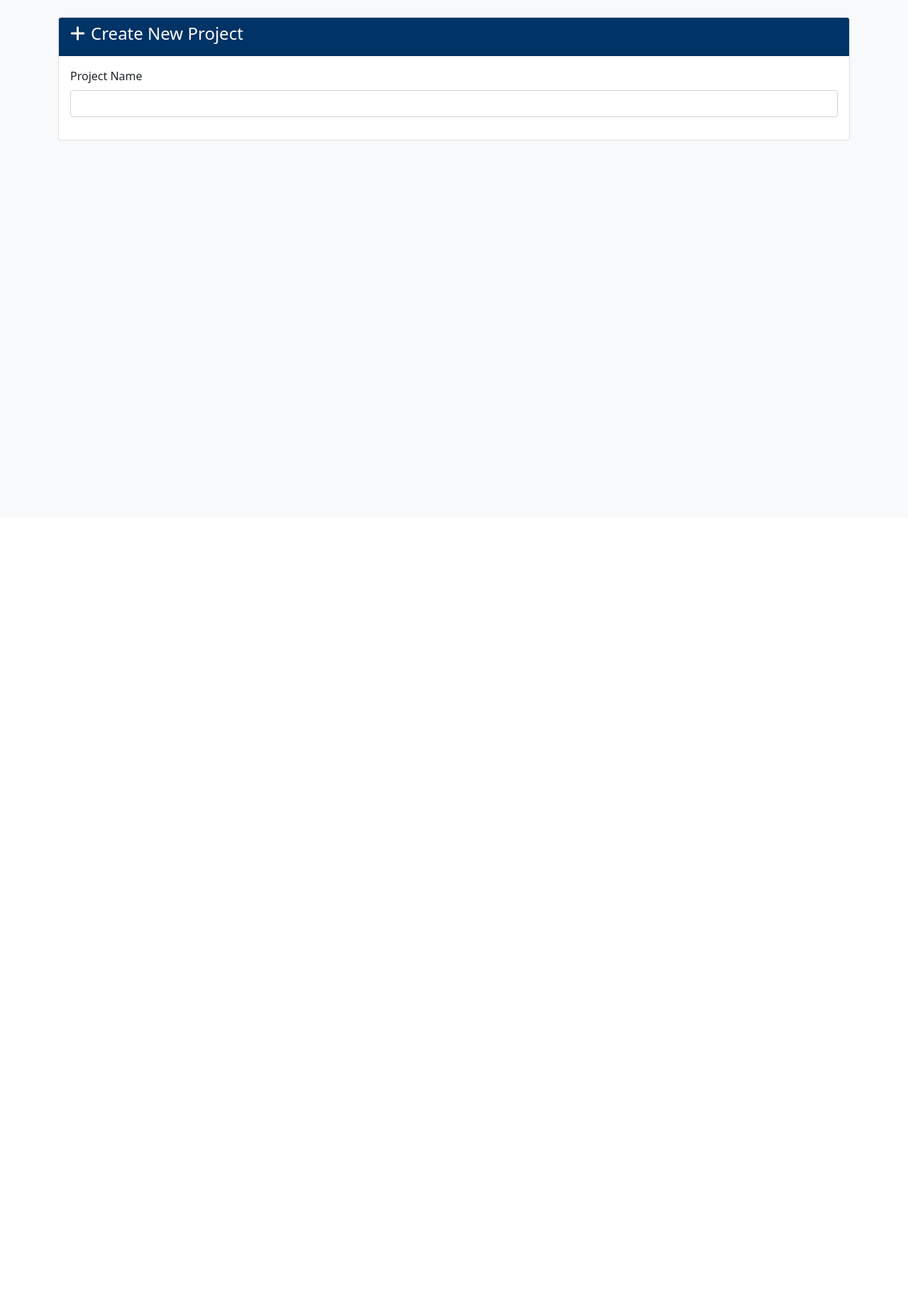
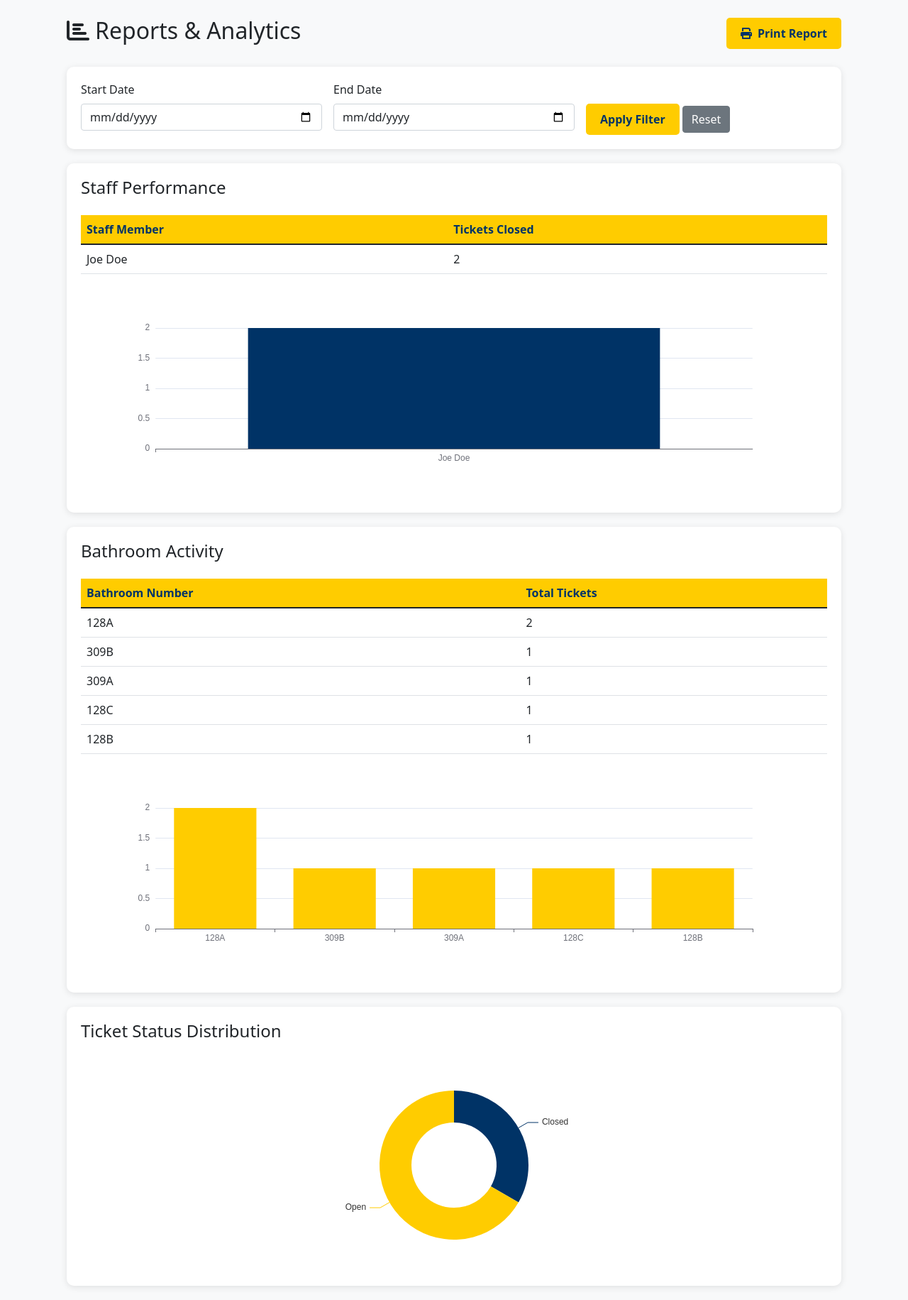
Before and after one commit to suchovcj/BMTS-KSU, a Django app: page /reports/ in a window 1280 px wide. Shown: the part 72-1903 px from the top of the page at 71% size. Before the commit the page ends 270 px from the top, so only its background shows below. Run offline with Django 5.2, Linux system fonts and the light colour scheme; a user stored in the database is signed in; data comes from the database, SQL or seed files in the repository; both versions use the stored data as it was after the commit.

Commit message:
Basic reports/analytics page complete

```diff
--- a/bmts/templates/bmts/reports.html
+++ b/bmts/templates/bmts/reports.html
@@ -1,63 +1,214 @@
-<!DOCTYPE html>
-<html>
-<head>
-    <title>BMTS - New Project</title>
-    <link href="https://cdn.jsdelivr.net/npm/bootstrap@5.1.3/dist/css/bootstrap.min.css" rel="stylesheet">
-    <link href="https://cdnjs.cloudflare.com/ajax/libs/font-awesome/6.0.0/css/all.min.css" rel="stylesheet">
+{% extends 'bmts/tickets_base.html' %}
+{% load static %}
+
+{% block title %}BMTS - Reports{% endblock %}
+
+{% block content %}
 <style>
-        /* Copy the same styles from your index.html to maintain consistency */
-        :root {
-            --primary-color: #003366;
-            --secondary-color: #ffcc00;
+    .report-card {
+        background-color: white;
+        border-radius: 10px;
+        padding: 20px;
+        margin-bottom: 20px;
+        box-shadow: 0 2px 10px rgba(0, 0, 0, 0.1);
     }
 
-        .navbar {
-            background-color: var(--primary-color) !important;
-            padding: 1rem;
+    .table th {
+        background-color: var(--secondary-color);
+        color: var(--primary-color);
     }
 
-        .navbar-brand, .nav-link, .welcome-text {
-            color: white !important;
+    .chart-container {
+        height: 300px;
     }
-        /* Add other styles as needed */
+
+    .action-btn {
+        background-color: var(--secondary-color);
+        color: var(--primary-color);
+        border: none;
+        transition: all 0.3s ease;
+    }
+
+    .action-btn:hover {
+        background-color: var(--primary-color);
+        color: var(--secondary-color);
+    }
 </style>
-</head>
-<body class="bg-light">
-    <!-- Same navbar as index.html -->
-    <nav class="navbar navbar-expand-lg">
-        <div class="container">
-            <a class="navbar-brand fw-bold" href="{% url 'bmts:index' %}">
-                <i class="fas fa-chart-line me-2"></i>BMTS Dashboard
-            </a>
-            <div class="navbar-nav ms-auto">
-                {% if user.is_authenticated %}
-                    <span class="nav-item nav-link welcome-text">
-                        <i class="fas fa-user me-2"></i>Welcome, {{ user.email }}
-                    </span>
-                    <a class="nav-item nav-link" href="{% url 'bmts:logout' %}">
-                        <i class="fas fa-sign-out-alt me-2"></i>Logout
-                    </a>
-                {% endif %}
+
+<div class="container mt-4">
+    <div class="d-flex justify-content-between align-items-center mb-4">
+        <h2><i class="fas fa-chart-bar me-2"></i>Reports & Analytics</h2>
+        <div>
+            <button class="btn action-btn" onclick="window.print()">
+                <i class="fas fa-print me-2"></i>Print Report
+            </button>
         </div>
     </div>
-    </nav>
 
-    <div class="container mt-4">
-        <div class="card">
-            <div class="card-header" style="background-color: var(--primary-color); color: white;">
-                <h4><i class="fas fa-plus me-2"></i>Create New Project</h4>
+    <!-- Date Range Filter -->
+    <div class="report-card">
+        <form method="get" class="row g-3">
+            <div class="col-md-4">
+                <label class="form-label">Start Date</label>
+                <input type="date" name="start_date" class="form-control" value="{{ start_date }}">
             </div>
-            <div class="card-body">
-                <!-- Add your new project form here -->
-                <form>
-                    <div class="mb-3">
-                        <label for="projectName" class="form-label">Project Name</label>
-                        <input type="text" class="form-control" id="projectName" required>
+            <div class="col-md-4">
+                <label class="form-label">End Date</label>
+                <input type="date" name="end_date" class="form-control" value="{{ end_date }}">
             </div>
-                    <!-- Add more form fields as needed -->
+            <div class="col-md-4">
+                <label class="form-label">&nbsp;</label>
+                <div>
+                    <button type="submit" class="btn action-btn">Apply Filter</button>
+                    <a href="{% url 'bmts:reports' %}" class="btn btn-secondary">Reset</a>
+                </div>
+            </div>
         </form>
     </div>
+
+    <!-- Staff Performance Report -->
+    <div class="report-card">
+        <h4 class="mb-4">Staff Performance</h4>
+        <div class="table-responsive">
+            <table class="table">
+                <thead>
+                    <tr>
+                        <th>Staff Member</th>
+                        <th>Tickets Closed</th>
+                    </tr>
+                </thead>
+                <tbody>
+                    {% for staff in staff_performance %}
+                    <tr>
+                        <td>{{ staff.closed_by__first_name }} {{ staff.closed_by__last_name }}</td>
+                        <td>{{ staff.tickets_closed }}</td>
+                    </tr>
+                    {% empty %}
+                    <tr>
+                        <td colspan="2" class="text-center">No data available</td>
+                    </tr>
+                    {% endfor %}
+                </tbody>
+            </table>
+        </div>
+        <div class="chart-container" id="staffChart"></div>
+    </div>
+
+    <!-- Bathroom Activity Report -->
+    <div class="report-card">
+        <h4 class="mb-4">Bathroom Activity</h4>
+        <div class="table-responsive">
+            <table class="table">
+                <thead>
+                    <tr>
+                        <th>Bathroom Number</th>
+                        <th>Total Tickets</th>
+                    </tr>
+                </thead>
+                <tbody>
+                    {% for bathroom in bathroom_activity %}
+                    <tr>
+                        <td>{{ bathroom.bathroom_number }}</td>
+                        <td>{{ bathroom.total_tickets }}</td>
+                    </tr>
+                    {% empty %}
+                    <tr>
+                        <td colspan="2" class="text-center">No data available</td>
+                    </tr>
+                    {% endfor %}
+                </tbody>
+            </table>
+        </div>
+        <div class="chart-container" id="bathroomChart"></div>
+    </div>
+
+    <!-- Status Distribution -->
+    <div class="report-card">
+        <h4 class="mb-4">Ticket Status Distribution</h4>
+        <div class="chart-container" id="statusChart"></div>
     </div>
 </div>
-</body>
-</html>
+<div id="chartsData"
+     data-staff='{{ staff_performance_json|safe }}'
+     data-bathrooms='{{ bathroom_activity_json|safe }}'
+     data-status='{{ status_distribution_json|safe }}'>
+</div>
+
+<!-- Charts Script -->
+<script src="https://cdn.jsdelivr.net/npm/echarts@5.4.3/dist/echarts.min.js"></script>
+<script>
+    document.addEventListener('DOMContentLoaded', function() {
+        // Get data from hidden element
+        const chartsData = document.getElementById('chartsData');
+        const staffData = JSON.parse(chartsData.dataset.staff);
+        const bathroomData = JSON.parse(chartsData.dataset.bathrooms);
+        const statusData = JSON.parse(chartsData.dataset.status);
+
+        // Staff Performance Chart
+        const staffChart = echarts.init(document.getElementById('staffChart'));
+        staffChart.setOption({
+            tooltip: {
+                trigger: 'axis'
+            },
+            xAxis: {
+                type: 'category',
+                data: staffData.map(item => `${item.closed_by__first_name} ${item.closed_by__last_name}`)
+            },
+            yAxis: {
+                type: 'value'
+            },
+            series: [{
+                data: staffData.map(item => item.tickets_closed),
+                type: 'bar',
+                color: '#003366'
+            }]
+        });
+
+        // Bathroom Activity Chart
+        const bathroomChart = echarts.init(document.getElementById('bathroomChart'));
+        bathroomChart.setOption({
+            tooltip: {
+                trigger: 'axis'
+            },
+            xAxis: {
+                type: 'category',
+                data: bathroomData.map(item => item.bathroom_number)
+            },
+            yAxis: {
+                type: 'value'
+            },
+            series: [{
+                data: bathroomData.map(item => item.total_tickets),
+                type: 'bar',
+                color: '#ffcc00'
+            }]
+        });
+
+        // Status Distribution Chart
+        const statusChart = echarts.init(document.getElementById('statusChart'));
+        statusChart.setOption({
+            tooltip: {
+                trigger: 'item'
+            },
+            series: [{
+                type: 'pie',
+                radius: ['40%', '70%'],
+                data: statusData.map(item => ({
+                    value: item.count,
+                    name: item.status,
+                    itemStyle: {
+                        color: item.status === 'Open' ? '#ffcc00' : '#003366'
+                    }
+                }))
+            }]
+        });
+
+        // Handle window resize
+        window.addEventListener('resize', function() {
+            staffChart.resize();
+            bathroomChart.resize();
+            statusChart.resize();
+        });
+    });
+</script>
+{% endblock %}
--- a/bmts/views.py
+++ b/bmts/views.py
@@ -15,6 +15,8 @@ from django.utils import timezone
 from django.core.files.base import ContentFile
 import qrcode
 from io import BytesIO
+from django.db.models import Count
+from django.db.models.functions import TruncDate
 
 Staff = get_user_model()  # This gets your custom Staff model
 
@@ -531,3 +533,59 @@ def print_qr_codes(request):
         qr_codes = QRCode.objects.filter(id__in=selected_codes)
         return render(request, 'bmts/print_qr_codes.html', {'qr_codes': qr_codes})
     return redirect('bmts:qr_codes')
+
+
+@login_required
+def reports(request):
+    import json
+
+    # Get date range filters
+    start_date = request.GET.get('start_date')
+    end_date = request.GET.get('end_date')
+
+    # Base queryset
+    tickets_qs = MaintenanceTicket.objects.all()
+
+    if start_date:
+        tickets_qs = tickets_qs.filter(date_submitted__gte=start_date)
+    if end_date:
+        tickets_qs = tickets_qs.filter(date_submitted__lte=end_date)
+
+    # Staff Performance Report
+    staff_performance = (
+        MaintenanceTicket.objects
+        .filter(status='Closed')
+        .values('closed_by__first_name', 'closed_by__last_name')
+        .annotate(tickets_closed=Count('id'))
+        .order_by('-tickets_closed')
+    )
+
+    # Bathroom Activity Report (modified to use bathroom_number)
+    bathroom_activity = (
+        MaintenanceTicket.objects
+        .values('bathroom_number')
+        .annotate(total_tickets=Count('id'))
+        .order_by('-total_tickets')
+    )
+
+    # Status Distribution
+    status_distribution = (
+        MaintenanceTicket.objects
+        .values('status')
+        .annotate(count=Count('id'))
+    )
+
+    # Convert querysets to lists for JSON serialization
+    staff_performance_data = list(staff_performance)
+    bathroom_activity_data = list(bathroom_activity)
+    status_distribution_data = list(status_distribution)
+
+    context = {
+        'staff_performance': staff_performance,
+        'bathroom_activity': bathroom_activity,
+        'status_distribution': status_distribution,
+        'staff_performance_json': json.dumps(staff_performance_data),
+        'bathroom_activity_json': json.dumps(bathroom_activity_data),
+        'status_distribution_json': json.dumps(status_distribution_data),
+    }
+    return render(request, 'bmts/reports.html', context)
```
Also changed, not shown: db.sqlite3. Lines whose indentation alone changed are shown as unchanged.
